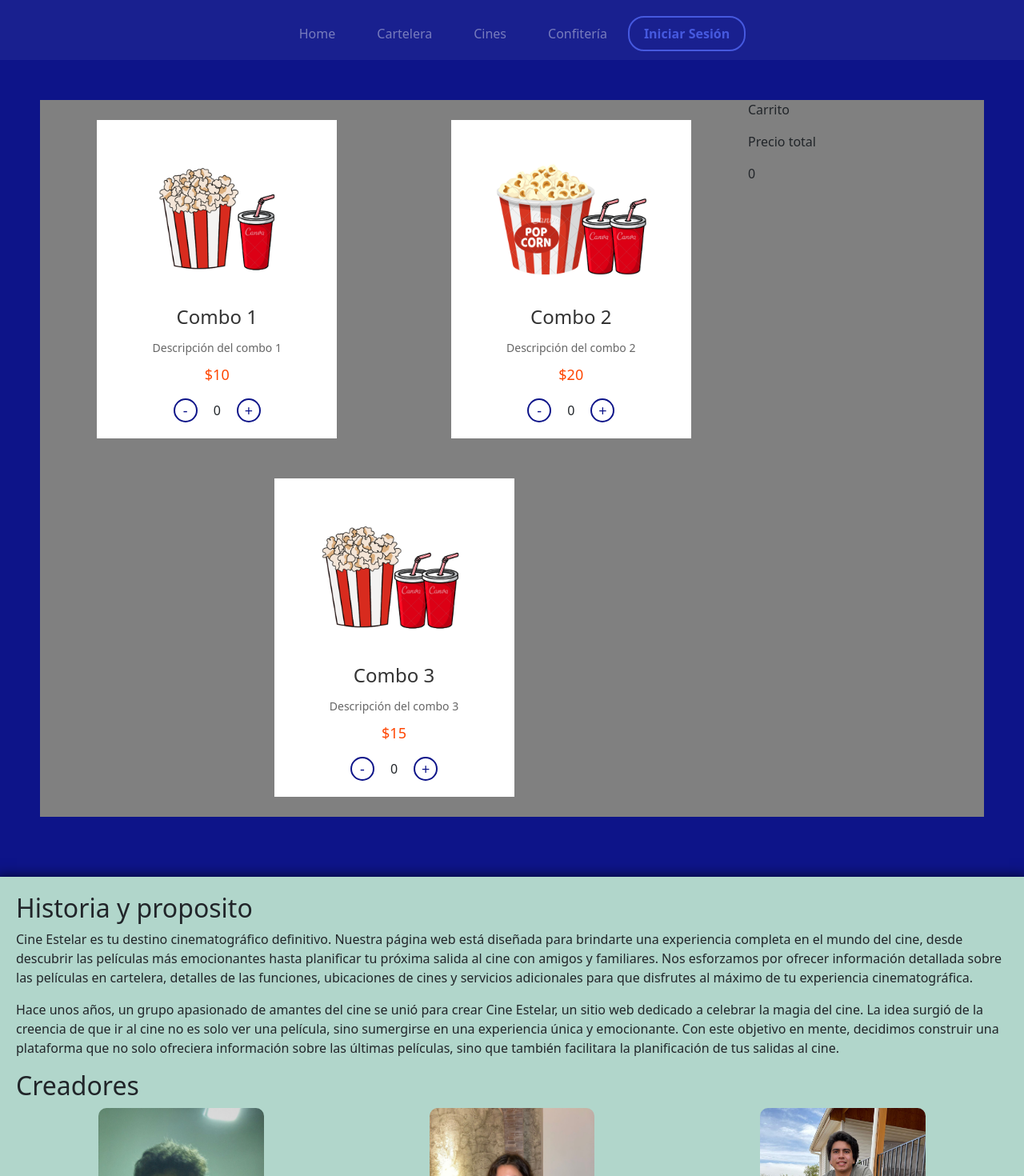
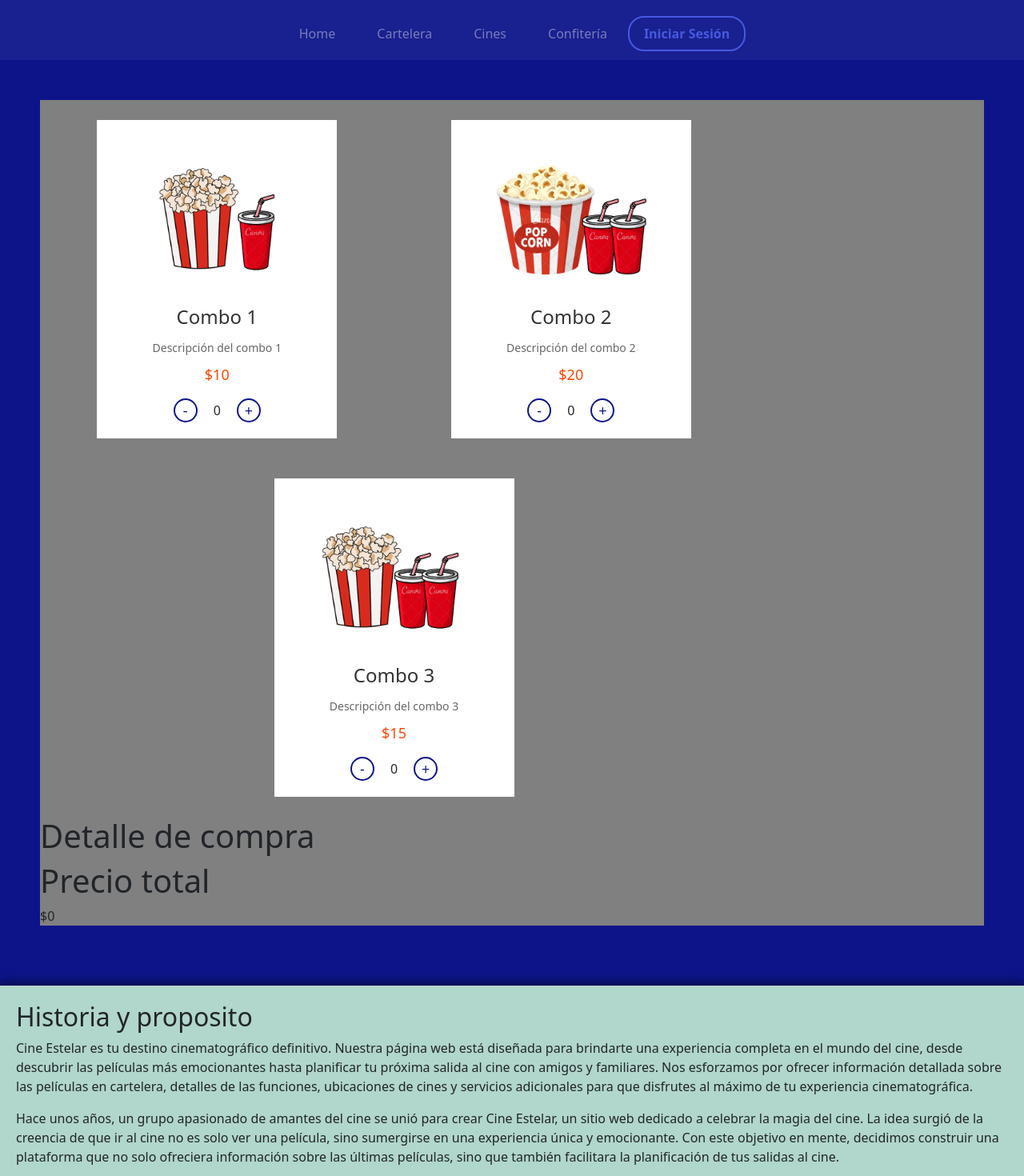
Before and after one commit to josearoa/ProyectoDS, a React (Create React App) app: page /Confiteria in a window 1280 px wide. Shown: the top 1470 px of the page at 80% size. Built offline with nearby package versions, Linux system fonts and the light colour scheme.

Commit message:
Add files via upload

```diff
--- a/src/Paginas/Confiteria.js
+++ b/src/Paginas/Confiteria.js
@@ -1,6 +1,6 @@
 import React, { useState } from 'react';
 import '../App.css';
-import Box from "../Componentes/Box";
+import Box from '../Componentes/Box';
 import combo1 from '../imagenes/1.png';
 import combo2 from '../imagenes/2.png';
 import combo3 from '../imagenes/3.png';
@@ -63,20 +63,32 @@ function Confiteria() {
         ))}
       </div>
       <div className='compra'>
-        <div className='carrito'>
-          <p>Carrito</p>
-          {cart.map((quantity, index) => (
-            <p key={index}>
-              {combos[index].name} x {quantity} = $ {quantity * Number(combos[index].price.slice(1))}
-            </p>
-          ))}
-        </div>
+      <div className='carrito'>
+        <h1>Detalle de compra</h1>
+        {cart.map((quantity, index) => {
+          if (quantity > 0) {
+            return (
+              <p key={index}>
+                {combos[index].name} x {quantity} = ${quantity * Number(combos[index].price.slice(1))}
+              </p>
+            );
+          }
+          return null; // No mostrar combos con cantidad 0
+        })}
+      </div>
         <div className='total'>
-        <p>Precio total</p>
-          {cart.reduce((total, quantity, index) => total + (quantity * Number(combos[index].price.slice(1))),0)}
+          <h1>Precio total</h1>
+          <div className='valor'>
+          ${cart.reduce(
+            (total, quantity, index) =>
+              total + (quantity > 0 ? quantity * Number(combos[index].price.slice(1)) : 0),
+            0
+          )}
+          </div>
         </div>
       </div>
     </div>
+
   );
 }
 
--- a/src/Paginas/Localidades.js
+++ b/src/Paginas/Localidades.js
@@ -1,8 +1,47 @@
-import React from 'react';
+import React, { useState } from 'react';
+import '../App.css';
+import Cine from '../Componentes/Cine';
+import cine1 from '../imagenes/cine1.png';
+import cine2 from '../imagenes/cine2.png';
+import cine3 from '../imagenes/cine3.png';
 
-function Localidades(){
-    return (
-        <h1>Localidades</h1>
-    );}
+function Localidades() {
+  const cines = [
+    {
+      name: 'CINE 1',
+      image: cine1,
+      description: 'Descripción del cine 1',
+    },
+    {
+      name: 'CINE 2',
+      image: cine2,
+      description: 'Descripción del cine 2',
+    },
+    {
+      name: 'CINE 3',
+      image: cine3,
+      description: 'Descripción del cine 3',
+    }
+  ];
 
-export default Localidades
+  return (
+    <div className='localidades'>
+      <div className='cines'>
+        <h1>Nuestros cines</h1>
+        <div className='espacio'>
+          {cines.map((cine, index) => (
+            <div key={index} className='cine'>
+              <Cine
+                cineImage={cine.image}
+                cineName={cine.name}
+                cineDescription={cine.description}
+              />
+              </div>
+            ))}
+        </div>
+      </div>
+    </div>
+);
+}
+
+export default Localidades;
```
Also changed, not shown: src/Paginas/Navbar.js (added, +20 -0 lines).
